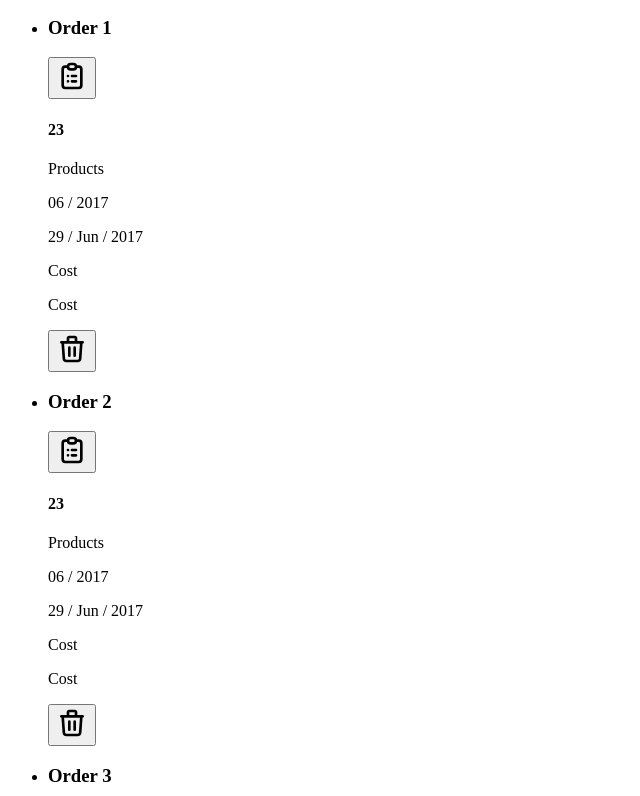
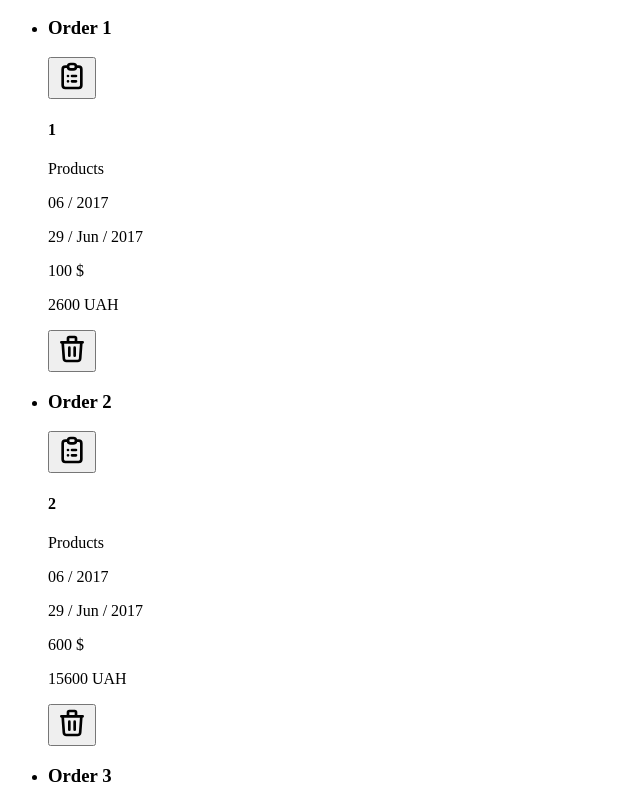
Before and after one commit to YarPetru/dzen-orders-app, a React (Create React App) app: page /orders in a window 1280 px wide. Shown: the part 1844-2640 px from the top of the page, without its empty margins (0-640 px from the left). Built offline with nearby package versions, Linux system fonts and the light colour scheme; data requests are answered from the project's data file.

Commit message:
Order components improved: total price of order and products amount calculated

```diff
--- a/src/App.tsx
+++ b/src/App.tsx
@@ -1,15 +1,24 @@
-import React, { lazy, Suspense } from 'react';
+import React, { useEffect, lazy, Suspense } from 'react';
 import { Route, Routes, Navigate } from 'react-router';
 // import BeatLoader from 'react-spinners/BeatLoader';
 // import { ToastContainer } from 'react-toastify';
 // import 'react-toastify/dist/ReactToastify.css';
+import { fetchProducts } from 'store/products';
+import { fetchOrders } from 'store/orders';
 import { Layout } from 'components/layout';
+import { useAppDispatch } from 'hooks';
 
 const HomePage = lazy(() => import('./pages/HomePage'));
 const OrdersPage = lazy(() => import('./pages/OrdersPage'));
 const ProductsPage = lazy(() => import('./pages/ProductsPage'));
 
 const App: React.FC = () => {
+  const dispatch = useAppDispatch();
+
+  useEffect(() => {
+    dispatch(fetchOrders());
+    dispatch(fetchProducts());
+  }, [dispatch]);
   return (
     <>
       <Suspense fallback={<h2>LOADING...</h2>}>
--- a/src/components/common/PriceBlock.tsx
+++ b/src/components/common/PriceBlock.tsx
@@ -3,14 +3,15 @@ import React from 'react';
 import { IPrice } from 'types';
 
 interface IPriceBlock {
-  price: [IPrice, IPrice];
+  priceUsd: IPrice;
+  priceUah: IPrice;
 }
 
-const PriceBlock: React.FC<IPriceBlock> = ({ price }) => {
+const PriceBlock: React.FC<IPriceBlock> = ({ priceUsd, priceUah }) => {
   return (
     <div className="flex flex-col gap-2">
-      <p className="subparagraph">{getFormattedCost(price[0])}</p>
-      <p>{getFormattedCost(price[1])}</p>
+      <p className="subparagraph">{getFormattedCost(priceUsd)}</p>
+      <p>{getFormattedCost(priceUah)}</p>
     </div>
   );
 };
--- a/src/components/order-components/OrderItem.tsx
+++ b/src/components/order-components/OrderItem.tsx
@@ -1,16 +1,26 @@
 import React from 'react';
 import classNames from 'classnames';
 import { HiOutlineClipboardList, HiOutlineTrash, HiChevronRight } from 'react-icons/hi';
-import { RoundedButton, DateBlock } from 'components/common';
-import { IOrder } from 'types';
+import { RoundedButton, DateBlock, PriceBlock } from 'components/common';
+import { IOrder, IPrice } from 'types';
 
 interface IOrderItem {
   order: IOrder;
+  productAmount: number;
+  totalUsd: IPrice;
+  totalUah: IPrice;
   isOpenDetails: boolean;
   onClick: () => void;
 }
 
-const OrderItem: React.FC<IOrderItem> = ({ isOpenDetails = false, order, onClick }) => {
+const OrderItem: React.FC<IOrderItem> = ({
+  isOpenDetails = false,
+  order,
+  productAmount,
+  totalUsd,
+  totalUah,
+  onClick,
+}) => {
   const itemWrapperClasses = classNames('item cursor-pointer hover:shadow-xl transition-all', {
     'justify-start relative': isOpenDetails,
   });
@@ -25,7 +35,7 @@ const OrderItem: React.FC<IOrderItem> = ({ isOpenDetails = false, order, onClick
           <HiOutlineClipboardList size={32} />
         </RoundedButton>
         <div className="flex flex-col gap-0">
-          <h4>23</h4>
+          <h4>{productAmount}</h4>
           <p className="text-grey-dark">Products</p>
         </div>
       </div>
@@ -33,10 +43,11 @@ const OrderItem: React.FC<IOrderItem> = ({ isOpenDetails = false, order, onClick
       <DateBlock date={date} />
 
       {!isOpenDetails && (
-        <div className="flex flex-col gap-2">
-          <p className="subparagraph">Cost</p>
-          <p>Cost</p>
-        </div>
+        <PriceBlock priceUsd={totalUsd} priceUah={totalUah} />
+        // <div className="flex flex-col gap-2">
+        //   <p className="subparagraph">Cost</p>
+        //   <p>Cost</p>
+        // </div>
       )}
 
       {!isOpenDetails && (
--- a/src/components/order-components/OrderList.tsx
+++ b/src/components/order-components/OrderList.tsx
@@ -1,12 +1,14 @@
-import React, { useEffect, useState } from 'react';
+import React, { useState } from 'react';
 import classNames from 'classnames';
 import { useAppDispatch, useAppSelector } from 'hooks/redux-hooks';
-import { fetchOrders, getCurrentOrder, getOrders } from 'store/orders';
+import { getCurrentOrder, getOrders } from 'store/orders';
+import { getProducts } from 'store/products';
 import { setCurrentOrder } from 'store/orders/orders-slice';
 import OrderItem from './OrderItem';
 import OrderDetails from './OrderDetails';
 import { Skeleton } from 'components/common';
 import { IOrder } from 'types';
+import { calculateTotal } from 'helpers';
 
 const OrderList: React.FC = () => {
   const [openDetails, setOpenDetails] = useState<boolean>(false);
@@ -18,11 +20,9 @@ const OrderList: React.FC = () => {
 
   const dispatch = useAppDispatch();
   const { data: orders, isLoading, error } = useAppSelector(getOrders);
+  const { data: products } = useAppSelector(getProducts);
+
   const currentOrder = useAppSelector(getCurrentOrder);
-
-  useEffect(() => {
-    dispatch(fetchOrders());
-  }, [dispatch]);
 
   const onOrderClick = (current: IOrder) => {
     if (openDetails) {
@@ -39,6 +39,10 @@ const OrderList: React.FC = () => {
     dispatch(setCurrentOrder(null));
   };
 
+  const totalProductAmount = (order: IOrder) => {
+    return products.reduce((amount, prod) => (prod.order === order.id ? (amount += 1) : amount), 0);
+  };
+
   let renderedOrders;
 
   if (isLoading) {
@@ -50,6 +54,9 @@ const OrderList: React.FC = () => {
       <OrderItem
         key={order.id}
         order={order}
+        productAmount={totalProductAmount(order)}
+        totalUsd={calculateTotal(products, order, 'USD')}
+        totalUah={calculateTotal(products, order, 'UAH')}
         onClick={() => onOrderClick(order)}
         isOpenDetails={openDetails}
       />
--- a/src/components/product-components/ProductItem.tsx
+++ b/src/components/product-components/ProductItem.tsx
@@ -50,7 +50,7 @@ const ProductItem: React.FC<IProductItem> = ({ product, isShort }) => {
               <p>{getFormattedDate(endDate, 'isGuarantee')}</p>
             </div>
           </div>
-          <PriceBlock price={product.price} />
+          <PriceBlock priceUsd={product.price[0]} priceUah={product.price[1]} />
           <p>Group title</p>
           <p>Author title</p>
           <p>Order title</p>
--- a/src/components/product-components/ProductList.tsx
+++ b/src/components/product-components/ProductList.tsx
@@ -40,7 +40,7 @@ const ProductList: React.FC<IProductList> = ({ isForDetails, orderID }) => {
 
   if (isLoading) {
     renderedProducts = <Skeleton times={5} flexCol className="h-[89px] w-full" />;
-  } else if (error) {
+} else if (error) {
     renderedProducts = <h2>Something went wrong...{error}</h2>;
   } else if (products) {
     renderedProducts =
--- /dev/null
+++ b/src/helpers/calculate-total.ts
@@ -0,0 +1,16 @@
+import { IProduct, IOrder } from 'types';
+
+export const calculateTotal = (products: IProduct[], order: IOrder, symbol: 'USD' | 'UAH') => {
+  return products
+    .filter(prod => prod.order === order.id)
+    .reduce(
+      (total, prod) => {
+        const price = prod.price.find(p => p.symbol === symbol);
+        if (price) {
+          total.value += price.value;
+        }
+        return total;
+      },
+      { value: 0, symbol, isDefault: symbol === 'UAH' ? (1 as const) : (0 as const) }
+    );
+};
--- a/src/helpers/index.ts
+++ b/src/helpers/index.ts
@@ -1,2 +1,3 @@
 export { getFormattedCost } from './get-formatted-cost';
 export { getFormattedDate } from './get-formatted-date';
+export { calculateTotal } from './calculate-total';
```
